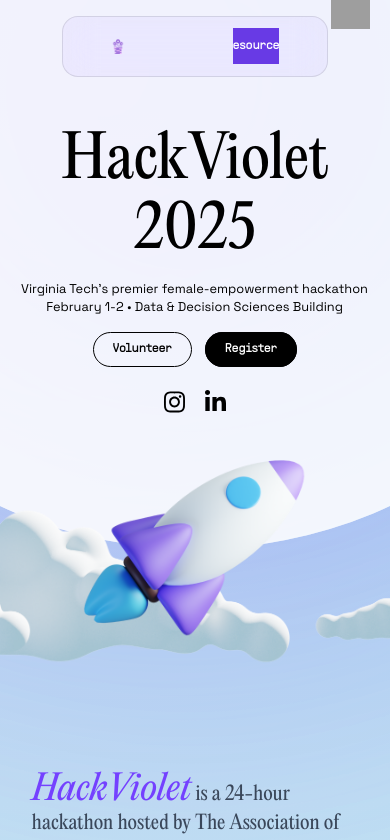
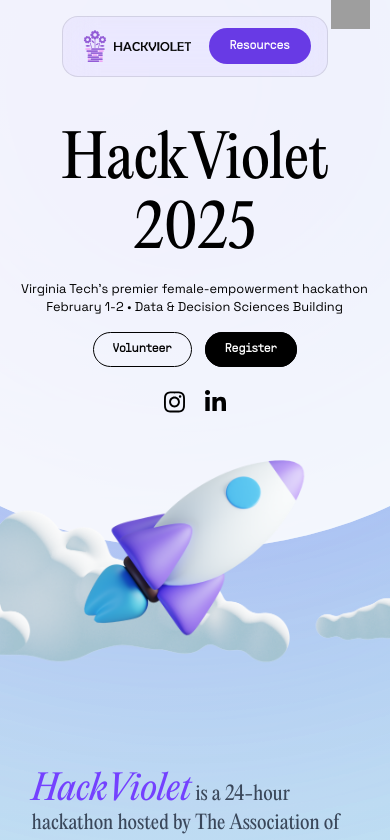
Before and after one commit to Solarlake/hackviolet, a React (Create React App) app: page / in a window 390 px wide. Shown: the top 840 px of the page. Built offline with nearby package versions, Linux system fonts and the light colour scheme; grey boxes are pictures that could not be loaded; a web font is replaced by a local one.

Commit message:
Fixed mobile nav bar by removing icons, only logo + resources

```diff
--- a/src/component/Navigation.js
+++ b/src/component/Navigation.js
@@ -2,7 +2,6 @@
 import "../style/Navigation.scss";
 import Logo from "../asset/image/logo.png";
 import LogoText from "../asset/image/hackviolet_text.png";
-import { FaQuestionCircle, FaCalendarAlt, FaTrophy } from "react-icons/fa";
 import { Link } from "react-router-dom"; // Use Link from react-router-dom
 
 const Navigation = () => {
@@ -20,16 +19,13 @@
                     </Link>
                 </div>
                 <div className="links">
-                    <Link to="/#schedule" className="schedule_link" onClick={closeNavBar}>
-                        <FaCalendarAlt className="nav_icon" />
+                    <Link to="/#schedule" className="schedule_link">
                         <span className="text">Schedule</span>
                     </Link>
-                    <Link to="/#prizes" className="prizes_link" onClick={closeNavBar}>
-                        <FaTrophy className="nav_icon" />
+                    <Link to="/#prizes" className="prizes_link">
                         <span className="text">Prizes</span>
                     </Link>
-                    <Link to="/#faq" className="faq_link" onClick={closeNavBar}>
-                        <FaQuestionCircle className="nav_icon" />
+                    <Link to="/#faq" className="faq_link">
                         <span className="text">FAQ</span>
                     </Link>
                 </div>
--- a/src/style/Navigation.scss
+++ b/src/style/Navigation.scss
@@ -31,6 +31,10 @@
         backdrop-filter: blur(16px) saturate(120%);
         background-color: #7441FF0D;
 
+        @media (max-width: 900px) {
+            padding: 0 1em;
+        }
+
         .logo {
             font-weight: 800;
 
@@ -49,7 +53,8 @@
                     padding-left: 0.5em;
 
                     @media (max-width: 900px) {
-                        display: none;
+                        width: 5em;
+                        padding-left: 0.2em;
                     }
                 }
 
@@ -74,18 +79,8 @@
                 padding: 0.6em 1em;
             }
 
-            .nav_icon {
+            @media (max-width: 900px) {
                 display: none;
-            }
-
-            @media (max-width: 900px) {
-                .nav_icon {
-                    display: inline-block;
-                    font-size: 1.5em;
-                }
-                .text {
-                    display: none;
-                }
             }
         }
 
```
